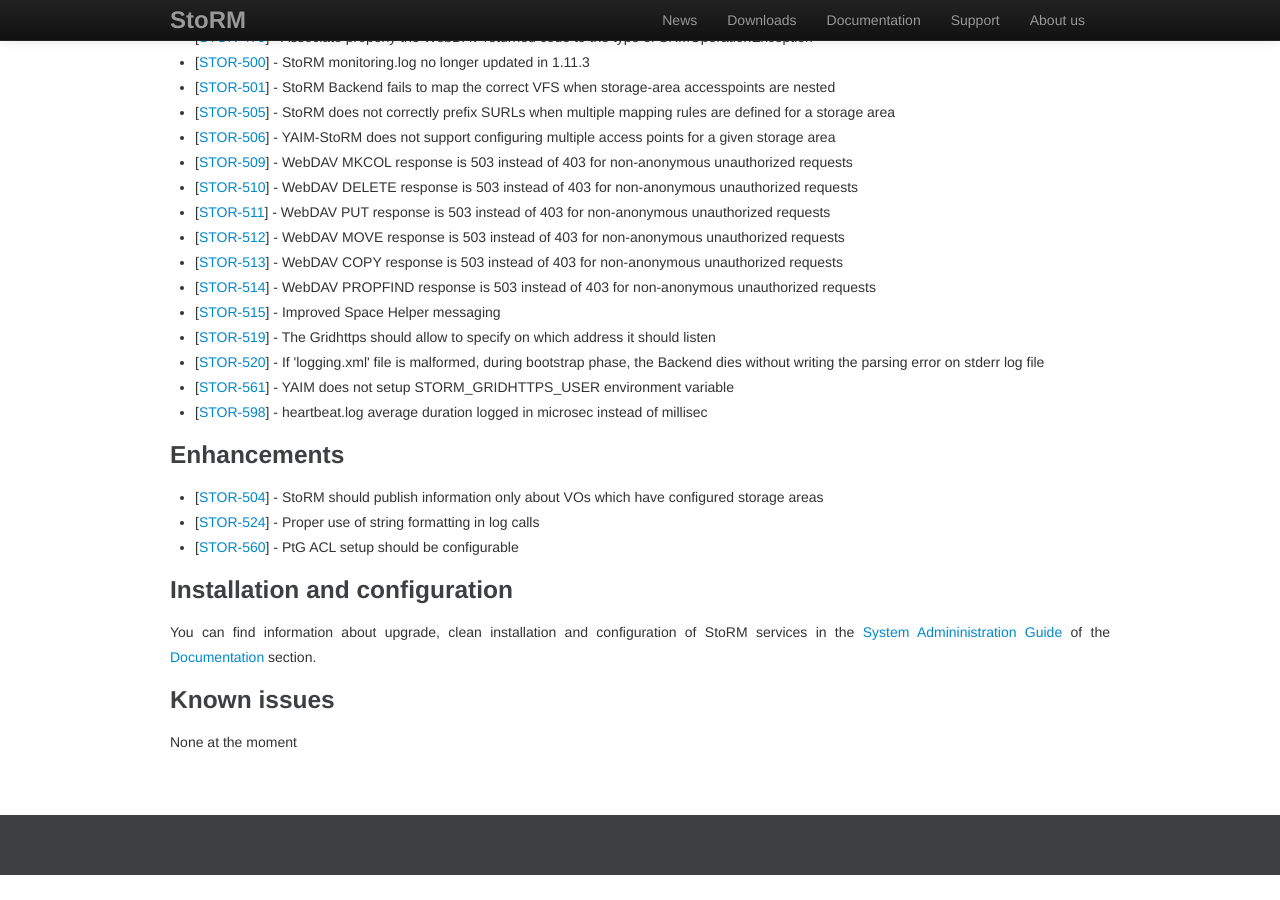
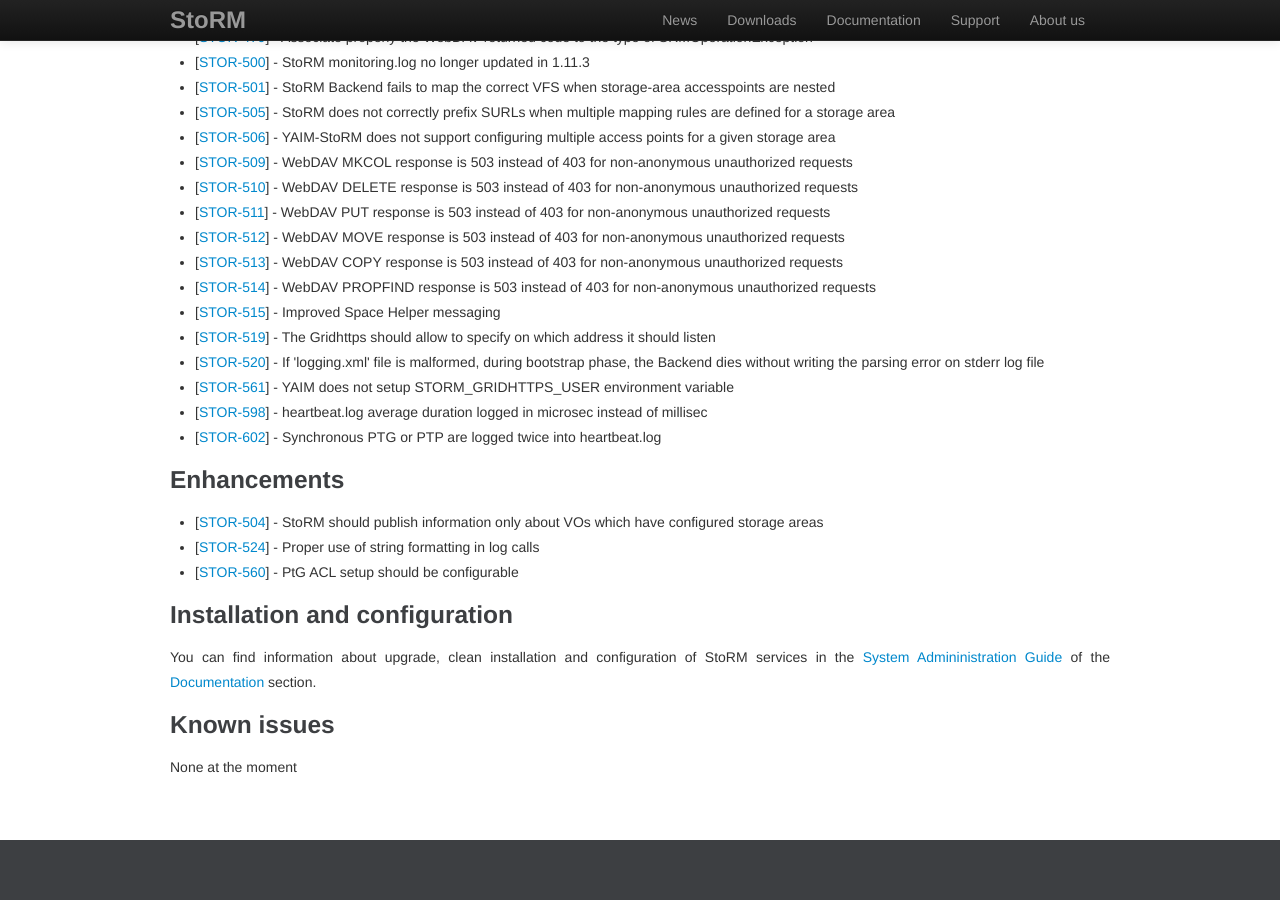
Before and after one commit to italiangrid/storm, a Jekyll site: the page built from release-notes/StoRM-v1.11.4.md, in a window 1280 px wide and 900 px high, scrolled down 705 px. Built offline with Jekyll 4.4.1, drawn with Linux system fonts in a browser that asks for light colours; Markdown is read by kramdown in place of the engine named in the settings; before the commit the page ends 1580 px from its top, so only the background shows below that.

Commit message:
Release notes updated

```diff
--- a/release-notes/StoRM-v1.11.4.md
+++ b/release-notes/StoRM-v1.11.4.md
@@ -37,6 +37,8 @@
   title: YAIM does not setup STORM_GRIDHTTPS_USER environment variable
 - id: STOR-598
   title: heartbeat.log average duration logged in microsec instead of millisec
+- id: STOR-602
+  title: Synchronous PTG or PTP are logged twice into heartbeat.log
 features:
 - id: STOR-504
   title: StoRM should publish information only about VOs which have configured storage areas
```
Also changed, not shown: release-notes/storm-backend-server/1.11.4/index.md (+2 -0 lines).
